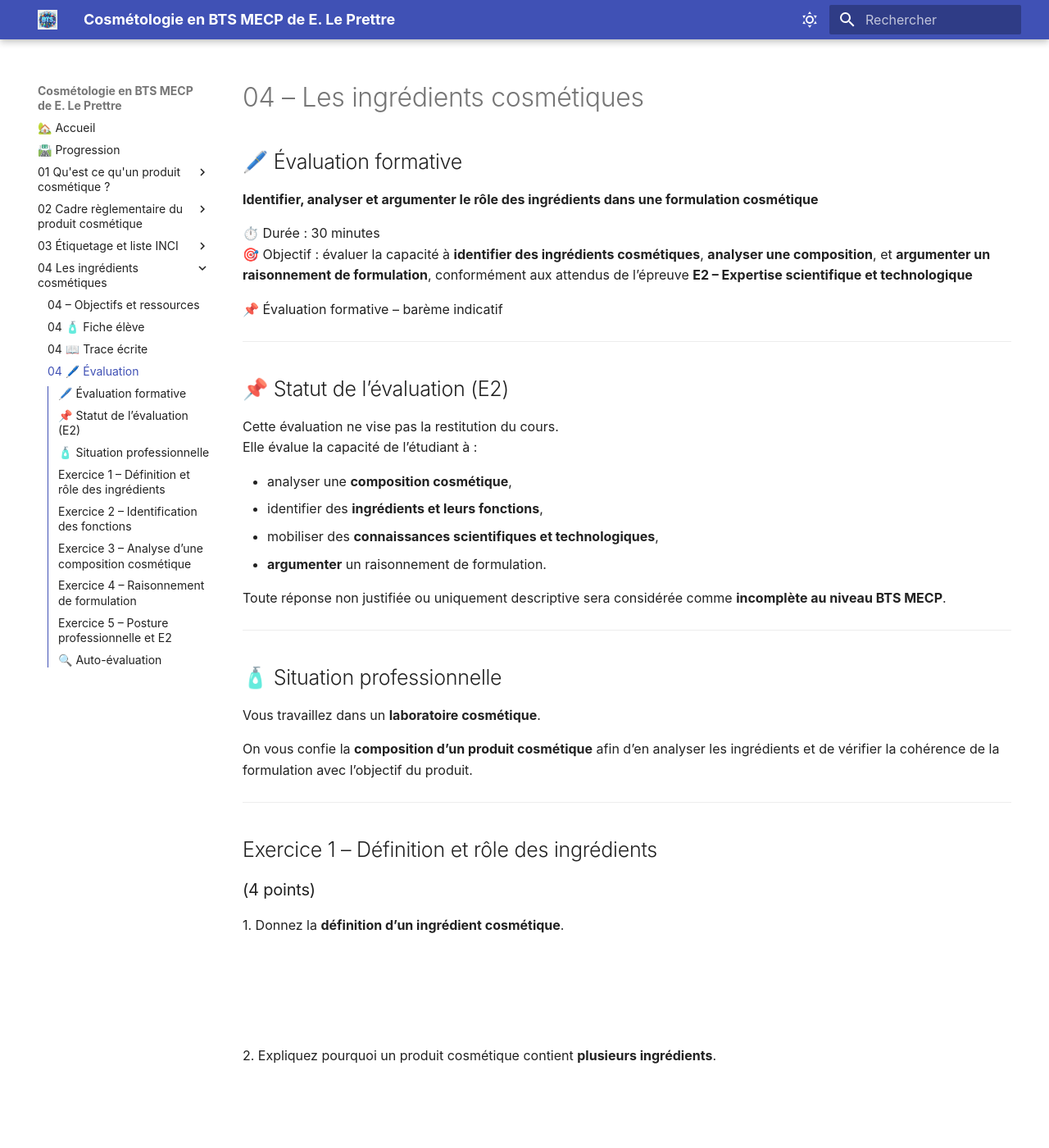
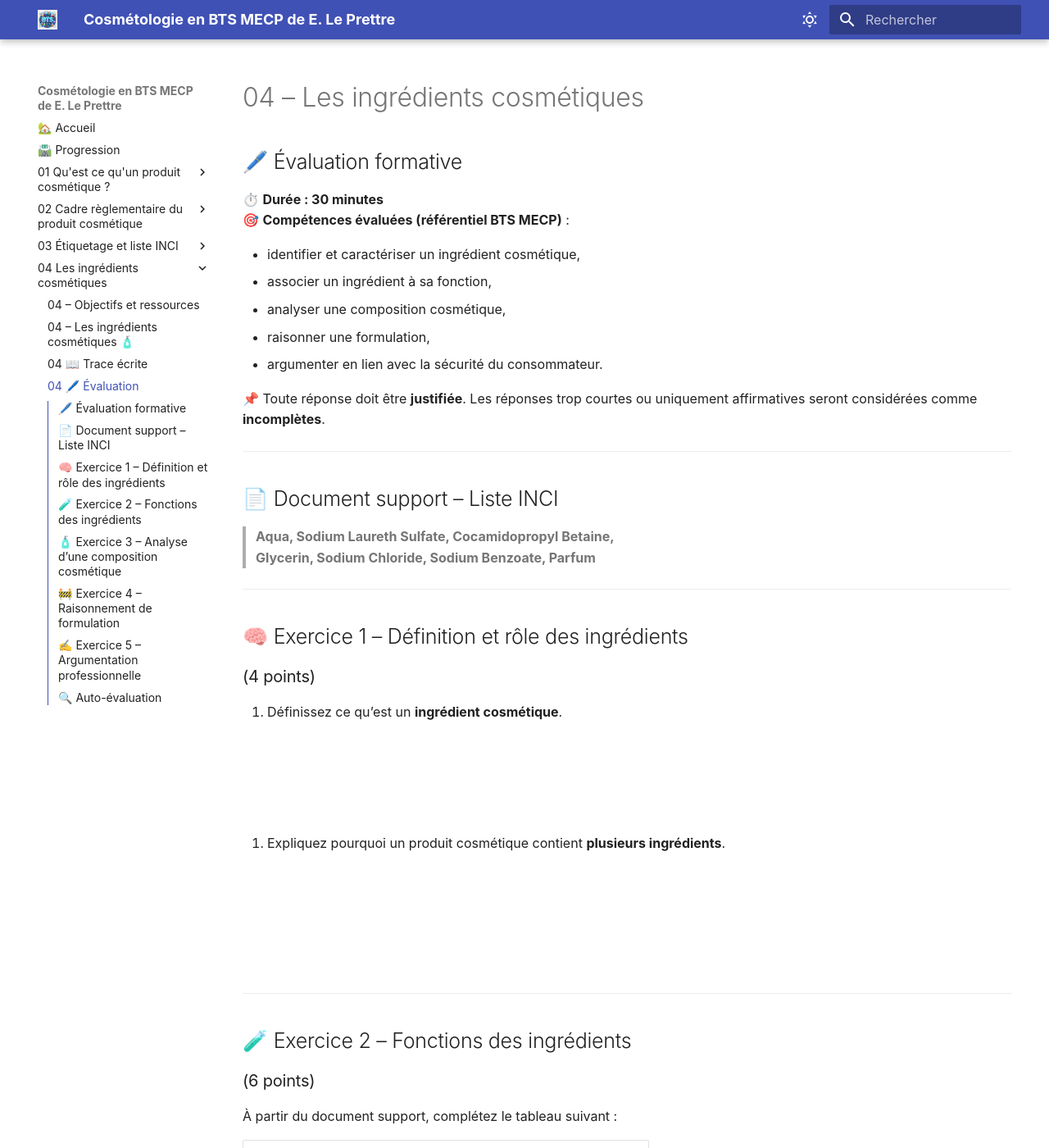
Before and after one commit to E-LePrettre/bts-mecp-cosmetologie, an MkDocs documentation site: the page built from docs/04_chapitre/04c_evaluation.md, in a window 1280 px wide and 1400 px high. Shown: the whole window at 82% size. Built offline with MkDocs 1.6.1 and Material for MkDocs 9.7.7, drawn with Linux system fonts in a browser that asks for light colours; some of the changed text lies outside the part shown.

Commit message:
03 et 04

```diff
--- a/docs/03_chapitre/03a_fiche_eleve.md
+++ b/docs/03_chapitre/03a_fiche_eleve.md
@@ -1,14 +1,11 @@
----
-author: ELP
-title: 03 🧴 Fiche élève
----
-
-# 03 – Étiquetage des produits cosmétiques et liste INCI 🧴 Fiche élève
+# 03 – Étiquetage des produits cosmétiques et liste INCI 🧴
+## Fiche élève
 
 **Informations obligatoires – Lecture experte d’un produit cosmétique**
 
 > En BTS MECP, l’étiquetage n’est pas une simple information commerciale :
-> il constitue un **outil réglementaire essentiel** pour la sécurité du consommateur  et un **support d’analyse privilégié à l’épreuve E2 – Expertise scientifique et technologique**.
+> il constitue un **outil réglementaire essentiel** pour la sécurité du consommateur
+> et un **support d’analyse privilégié à l’épreuve E2 – Expertise scientifique et technologique**.
 
 ---
 
@@ -45,17 +42,17 @@ Produits proposés (réels ou photographies) :
 
 Pour **un produit**, observez attentivement l’emballage.
 
-1\. Notez toutes les **informations visibles** sur le produit :
+1. Notez toutes les **informations visibles** sur le produit :
 
 <br><br><br><br><br><br>
 
-2\. Classez ces informations en trois catégories :
+2. Classez ces informations en trois catégories :
 
 | Informations | À votre avis |
 |-------------|--------------|
-| | ☐ obligatoire |
-| | ☐ facultative |
-| | ☐ commerciale |
+|             | ☐ obligatoire |
+|             | ☐ facultative |
+|             | ☐ commerciale |
 
 Justifiez brièvement votre classement.
 
@@ -65,11 +62,11 @@ Justifiez brièvement votre classement.
 
 ## 📘 Travail 2 – Rôle de l’étiquetage cosmétique
 
-1\. Selon vous, pourquoi l’étiquetage d’un produit cosmétique est-il **réglementé** ?
+1. Selon vous, pourquoi l’étiquetage d’un produit cosmétique est-il **réglementé** ?
 
 <br><br><br><br><br><br>
 
-2\. Complétez la phrase suivante :
+2. Complétez la phrase suivante :
 
 > L’étiquetage d’un produit cosmétique permet principalement de
 > ☐ promouvoir le produit
@@ -85,11 +82,11 @@ Justifiez votre réponse.
 
 À partir de vos observations et de vos connaissances :
 
-1\. Citez **quatre informations obligatoires** devant figurer sur un produit cosmétique.
+1. Citez **quatre informations obligatoires** devant figurer sur un produit cosmétique.
 
 <br><br><br><br><br><br>
 
-2\. Expliquez pourquoi l’absence d’une information obligatoire peut poser un **problème de sécurité**.
+2. Expliquez pourquoi l’absence d’une information obligatoire peut poser un **problème de sécurité**.
 
 <br><br><br><br><br><br>
 
@@ -99,15 +96,15 @@ Justifiez votre réponse.
 
 On rappelle que la **liste INCI** correspond à la liste des ingrédients d’un produit cosmétique.
 
-1\. Où se situe la liste INCI sur un produit cosmétique ?
+1. Où se situe la liste INCI sur un produit cosmétique ?
 
 <br><br><br><br><br><br>
 
-2\. Expliquez comment sont classés les ingrédients dans une liste INCI.
+2. Expliquez comment sont classés les ingrédients dans une liste INCI.
 
 <br><br><br><br><br><br>
 
-3\. Que peut-on déduire de la position d’un ingrédient en début de liste ?
+3. Que peut-on déduire de la position d’un ingrédient en début de liste ?
 
 <br><br><br><br><br><br>
 
@@ -119,14 +116,14 @@ Un produit cosmétique est commercialisé :
 - sans **numéro de lot**,
 - ou sans **fonction clairement indiquée**.
 
-1\. Le produit est-il conforme à la réglementation ?
+1. Le produit est-il conforme à la réglementation ?
 ☐ oui  ☐ non
 
-2\. Justifiez votre réponse à l’aide d’un **raisonnement réglementaire**.
+2. Justifiez votre réponse à l’aide d’un **raisonnement réglementaire**.
 
 <br><br><br><br><br><br>
 
-3\. Qui est **responsable** de cette non-conformité ?
+3. Qui est **responsable** de cette non-conformité ?
 
 <br><br><br><br><br><br>
 
@@ -163,10 +160,105 @@ Rédigez une **réponse argumentée** (4 à 5 lignes) expliquant :
 
 ---
 
+
+
+
+
+
+
+
+## 📎 Documents supports (annexes)
+
+Les documents suivants sont à utiliser pour l’ensemble des activités de cette fiche.
+
+### 📄 Document 1 – Étiquette complète d’un produit cosmétique (conforme)
+
+![Image](https://sisneo.com/wp-content/uploads/2022/07/ingredientes-inci-cosmetico-min.jpg)
+
+
+
+![Image](https://cdn.shopify.com/s/files/1/0265/2294/3542/files/Article019_IMG4.jpg?v=1662664985)
+
+
+
+![Image](https://www.paulaschoice.com/on/demandware.static/-/Library-Sites-paulachoice/default/dwbfe443a0/_resources/www/paulaschoice/_system/objectImage/us_230221_expert-advice_how-to-read-ingredient-labels.webp)
+
+
+
+![Image](https://cdn.prod.website-files.com/66ab4f6675d4c65b05c9fbb2/66ba080d4260d98dd1318f3f_647a333590e2106e58bd681d_A-Neutrogena-sunscreen-lotion-label.png)
+
+*(Images utilisées à des fins pédagogiques)*
+
+- Nom du produit
+- Fonction clairement indiquée
+- Contenance
+- Numéro de lot
+- PAO ou DDM selon le cas
+- Personne responsable
+- Liste INCI
+
+
+
+
+
+
+
+
+
+
+
+---
+
+
+
+### 📄 Document 2 – Exemple de liste INCI exploitable
+
+> Aqua, Glycerin, Sodium Laureth Sulfate, Cocamidopropyl Betaine,
+> Sodium Chloride, Citric Acid, Sodium Benzoate, Parfum, Linalool
+
+
+
+---
+
+### 📄 Document 3 – Étiquette non conforme (analyse critique)
+
+Produit présentant :
+- absence de numéro de lot,
+- absence de fonction clairement indiquée.
+
+![Image](https://www.checkfresh.com/layout/help/coty-4d.jpg)
+
+![Image](https://www.bluelabelpackaging.com/wp-content/uploads/2018/07/Blue-Label-Packaging-Blog-Images-Horizontal.jpg)
+
+![Image](https://img.avery.com/f_auto%2Cc_scale%2Cw_700/web/blog/blog-hbcompliant-labeling-infographic)
+
+
+
+
+
+
+
+---
+
+### 📄 Document 4 – Tableau de synthèse
+
+| Information          | Obligatoire | Rôle                    |
+|---------------------|-------------|-------------------------|
+| Nom du produit       | ☐           | Identification          |
+| Fonction             | ☐           | Usage clair             |
+| Liste INCI           | ☐           | Sécurité / transparence |
+| Numéro de lot        | ☐           | Traçabilité             |
+| PAO / DDM            | ☐           | Sécurité                |
+| Personne responsable | ☐           | Responsabilité légale   |
+
+
+
+
+---
+
 ## 🔗 Pour la suite…
 
 Les notions abordées dans cette séance seront mobilisées pour :
-
 - l’étude de la **composition des produits cosmétiques**,
 - l’analyse des **ingrédients**,
 - la **formulation en laboratoire**,
--- a/docs/03_chapitre/03c_evaluation.md
+++ b/docs/03_chapitre/03c_evaluation.md
@@ -1,135 +1,174 @@
 ---
 author: ELP
-title: 03 🖊️ Évaluation
+title: 03 🖊️ Évaluation formative – Étiquetage et liste INCI
 ---
 
 # 03 – Étiquetage des produits cosmétiques et liste INCI
-## 🖊️ Évaluation formative
+## 🖊️ Évaluation formative (E2 – BTS MECP)
 
 **Identifier, analyser et argumenter la conformité d’un étiquetage cosmétique**
 
 ⏱️ **Durée : 30 minutes**
-🎯 **Objectif :** évaluer la capacité à **analyser un étiquetage**, **identifier des informations obligatoires**, et **argumenter une conformité ou une non-conformité**,   conformément aux attendus de l’épreuve **E2 – Expertise scientifique et technologique**
+🎯 **Objectif :** évaluer la capacité à :
 
-📌 **Évaluation formative – barème indicatif**
+- analyser un **document professionnel réel**,
+- identifier des **informations obligatoires**,
+- repérer une **non-conformité réglementaire**,
+- **argumenter** une décision comme attendu à l’épreuve **E2 – Expertise scientifique et technologique**.
 
----
-
-## 📌 Statut de l’évaluation (E2)
-
-Cette évaluation ne vise pas la restitution du cours.
-Elle évalue la capacité de l’étudiant à :
-
-- analyser un **document professionnel** (étiquetage),
-- mobiliser des **connaissances réglementaires**,
-- identifier une **information obligatoire manquante ou incorrecte**,
-- **argumenter** une situation de conformité ou de non-conformité,
-- adopter une **posture professionnelle d’expertise**, attendue en BTS MECP.
-
-Toute réponse non justifiée ou uniquement affirmative sera considérée comme **incomplète**.
+📌 Toute réponse **non justifiée** ou uniquement affirmative sera considérée comme **incomplète**.
 
 ---
 
 ## 🧴 Situation professionnelle
 
-Vous travaillez dans un **laboratoire cosmétique / service qualité**.
+Vous travaillez dans un **service qualité d’un laboratoire cosmétique**.
 
-Un produit cosmétique est sur le point d’être commercialisé.
-Avant sa mise sur le marché, vous devez vérifier si son **étiquetage est conforme à la réglementation**.
+Plusieurs produits sont analysés avant leur mise sur le marché.
+Vous devez vérifier la **conformité de leur étiquetage** au regard de la réglementation cosmétique.
 
 ---
 
-## Exercice 1 – Rôle de l’étiquetage
-### (4 points)
+## 📄 Documents supports (à utiliser pour toute l’évaluation)
 
-1\. Expliquez le **rôle principal de l’étiquetage** d’un produit cosmétique.
+### 🧴 Document A – Crème visage (étiquetage conforme)
 
-<br>
-<br>
-<br>
-<br>
-<br>
+- Fonction : hydratation de la peau
+- Contenance : 50 mL
+- PAO : 12M
+- Numéro de lot : CV2412
+- Personne responsable : indiquée
 
-2\. Citez **deux objectifs réglementaires** de l’étiquetage cosmétique.
-
-<br>
-<br>
-<br>
-<br>
+**Liste INCI :**
+Aqua, Glycerin, Caprylic/Capric Triglyceride, Cetearyl Alcohol,
+Glyceryl Stearate, Sodium Hyaluronate, Tocopherol, Phenoxyethanol, Parfum
 
 ---
 
-## Exercice 2 – Informations obligatoires
-### (6 points)
+### 🧴 Document B – Shampooing (non-conformité partielle)
 
-1\. Citez **quatre informations obligatoires** devant figurer sur l’étiquetage d’un produit cosmétique.
+- Fonction : nettoyage des cheveux
+- Contenance : 250 mL
+- PAO : 12M
+- Numéro de lot : ❌ absent
+- Personne responsable : indiquée
 
-<br>
-<br>
-<br>
-<br>
-<br>
-
-2\. Expliquez pourquoi l’absence d’une information obligatoire peut poser un **problème de sécurité** pour le consommateur.
-
-<br>
-<br>
-<br>
-<br>
-<br>
+**Liste INCI :**
+Aqua, Sodium Laureth Sulfate, Cocamidopropyl Betaine,
+Sodium Chloride, Citric Acid, Sodium Benzoate, Parfum
 
 ---
 
-## Exercice 3 – Analyse d’une situation d’étiquetage
-### (6 points)
+### ☀️ Document C – Lait solaire SPF 30
 
-Un produit cosmétique est commercialisé avec les informations suivantes :
-- nom du produit,
-- arguments marketing,
-- liste INCI,
-- date de durabilité minimale.
+- Fonction : protection contre les UV
+- Contenance : 200 mL
+- PAO : 12M
+- Numéro de lot : LS3024
+- Personne responsable : indiquée
 
-1\. Ce produit est-il **conforme à la réglementation** ?
-
-☐ Oui  ☐ Non
-
-2\. Justifiez votre réponse à l’aide d’un **raisonnement réglementaire**.
-
-<br>
-<br>
-<br>
-<br>
-<br>
-
-3\. Indiquez **une information obligatoire manquante**.
-
-<br>
-<br>
-<br>
-<br>
+**Liste INCI (extrait) :**
+Aqua, Ethylhexyl Methoxycinnamate, Butyl Methoxydibenzoylmethane,
+Octocrylene, Glycerin, Parfum, Limonene
 
 ---
 
-## Exercice 4 – Liste INCI et interprétation
-### (attendus BTS / E2) (4 points)
+### 🌸 Document D – Eau de toilette
 
-1\. Expliquez ce qu’est la **liste INCI**.
+- Fonction : parfumer la peau
+- Contenance : 100 mL
+- Numéro de lot : PDT778
+- PAO : absente
 
-<br>
-<br>
-<br>
-<br>
-
-2\. Que signifie le fait qu’un ingrédient figure en **début de liste INCI** ?
-
-<br>
-<br>
-<br>
-<br>
+**Liste INCI :**
+Alcohol Denat., Parfum, Aqua, Limonene, Linalool, Citronellol
 
 ---
 
-## Exercice 5 – Argumentation type E2
+### 🧼 Document E – Gel hydroalcoolique
+
+- Allégation : « élimine 99,9 % des bactéries »
+- Fonction revendiquée : désinfection des mains
+- Liste INCI : présente
+- PAO / DDM : présente
+
+---
+
+## 🧠 Exercice 1 – Rôle de l’étiquetage
+### (4 points)
+
+1. Expliquez le **rôle principal de l’étiquetage** d’un produit cosmétique.
+
+<br><br><br><br><br>
+
+2. Citez **deux objectifs réglementaires** de l’étiquetage cosmétique.
+
+<br><br><br><br>
+
+---
+
+## 🏷️ Exercice 2 – Informations obligatoires
+### (6 points)
+
+1. À l’aide des documents A et B, citez **quatre informations obligatoires** devant figurer sur un produit cosmétique.
+
+<br><br><br><br><br>
+
+2. Expliquez en quoi l’absence d’une information obligatoire peut poser un **problème de sécurité ou de traçabilité**.
+
+<br><br><br><br><br>
+
+---
+
+## 🔍 Exercice 3 – Analyse de conformité
+### (6 points)
+
+À partir du **document B (shampooing)** :
+
+1. Le produit est-il **conforme à la réglementation** ?
+☐ Oui  ☐ Non
+
+2. Identifiez **une information obligatoire manquante**.
+
+<br><br><br><br>
+
+3. Justifiez votre réponse par un **raisonnement réglementaire argumenté**.
+
+<br><br><br><br><br>
+
+---
+
+## 🧪 Exercice 4 – Liste INCI et interprétation
+### (4 points)
+
+1. Expliquez ce qu’est une **liste INCI**.
+
+<br><br><br><br>
+
+2. À partir du **document C**, expliquez ce que signifie la présence d’un ingrédient **en début de liste INCI**.
+
+<br><br><br><br>
+
+---
+
+## 🚧 Exercice 5 – Analyse experte d’un cas particulier
+### (attendus E2) (4 points)
+
+À partir du **document E (gel hydroalcoolique)** :
+
+1. Ce produit relève-t-il clairement de la **réglementation cosmétique** ?
+☐ Oui  ☐ Non  ☐ À discuter
+
+2. Argumentez votre réponse en mobilisant :
+- la fonction revendiquée,
+- la notion de **produit frontière**,
+- le rôle de l’étiquetage.
+
+<br><br><br><br><br><br>
+
+---
+
+## ✍️ Exercice 6 – Argumentation type E2
 ### (2 points)
 
 Un consommateur affirme :
@@ -140,21 +179,16 @@ Expliquez en **4 à 5 lignes** pourquoi cette affirmation est **incorrecte**, en
 - le rôle de la liste INCI,
 - le lien avec la sécurité du consommateur.
 
-<br>
-<br>
-<br>
-<br>
-<br>
-<br>
+<br><br><br><br><br><br>
 
 ---
 
-## 🔍 Auto-évaluation
+## 🔍 Auto-évaluation (non notée)
 
 Cochez ce qui vous correspond :
 
-☐ Je sais identifier les informations obligatoires d’un étiquetage
+☐ Je sais identifier les informations obligatoires
+☐ Je sais repérer une non-conformité d’étiquetage
 ☐ Je comprends le rôle de la liste INCI
-☐ Je sais repérer une non-conformité d’étiquetage
 ☐ Je sais argumenter une analyse réglementaire
 ☐ Je dois encore progresser dans la justification écrite
--- a/docs/04_chapitre/04c_evaluation.md
+++ b/docs/04_chapitre/04c_evaluation.md
@@ -6,137 +6,107 @@ title: 04 🖊️ Évaluation
 # 04 – Les ingrédients cosmétiques
 ## 🖊️ Évaluation formative
 
-**Identifier, analyser et argumenter le rôle des ingrédients dans une formulation cosmétique**
 
-⏱️ Durée : 30 minutes
-🎯 Objectif : évaluer la capacité à **identifier des ingrédients cosmétiques**,  **analyser une composition**, et **argumenter un raisonnement de formulation**, conformément aux attendus de l’épreuve **E2 – Expertise scientifique et technologique**
 
-📌 Évaluation formative – barème indicatif
+⏱️ **Durée : 30 minutes**
+🎯 **Compétences évaluées (référentiel BTS MECP)** :
+
+- identifier et caractériser un ingrédient cosmétique,
+- associer un ingrédient à sa fonction,
+- analyser une composition cosmétique,
+- raisonner une formulation,
+- argumenter en lien avec la sécurité du consommateur.
+
+📌 Toute réponse doit être **justifiée**. Les réponses trop courtes ou uniquement affirmatives seront considérées comme **incomplètes**.
 
 ---
 
-## 📌 Statut de l’évaluation (E2)
+## 📄 Document support – Liste INCI
 
-Cette évaluation ne vise pas la restitution du cours.
-Elle évalue la capacité de l’étudiant à :
-
-- analyser une **composition cosmétique**,
-- identifier des **ingrédients et leurs fonctions**,
-- mobiliser des **connaissances scientifiques et technologiques**,
-- **argumenter** un raisonnement de formulation.
-
-Toute réponse non justifiée ou uniquement descriptive sera considérée comme **incomplète au niveau BTS MECP**.
+> **Aqua, Sodium Laureth Sulfate, Cocamidopropyl Betaine,
+Glycerin, Sodium Chloride, Sodium Benzoate, Parfum**
 
 ---
 
-## 🧴 Situation professionnelle
+## 🧠 Exercice 1 – Définition et rôle des ingrédients
+### (4 points)
 
-Vous travaillez dans un **laboratoire cosmétique**.
+1. Définissez ce qu’est un **ingrédient cosmétique**.
 
-On vous confie la **composition d’un produit cosmétique** afin d’en analyser les ingrédients et de vérifier la cohérence de la formulation avec l’objectif du produit.
+<br><br><br><br>
+
+2. Expliquez pourquoi un produit cosmétique contient **plusieurs ingrédients**.
+
+<br><br><br><br><br>
 
 ---
 
-## Exercice 1 – Définition et rôle des ingrédients
-### (4 points)
+## 🧪 Exercice 2 – Fonctions des ingrédients
+### (6 points)
 
-1\. Donnez la **définition d’un ingrédient cosmétique**.
+À partir du document support, complétez le tableau suivant :
+
+| Ingrédient | Famille fonctionnelle | Fonction principale |
+|-----------|----------------------|---------------------|
+| Aqua | | |
+| Sodium Laureth Sulfate | | |
+| Cocamidopropyl Betaine | | |
+| Glycerin | | |
+| Sodium Benzoate | | |
 
 <br>
-<br>
-<br>
-<br>
 
-2\. Expliquez pourquoi un produit cosmétique contient **plusieurs ingrédients**.
+Expliquez pourquoi le **choix des ingrédients** est essentiel dans une formulation cosmétique.
 
-<br>
-<br>
-<br>
-<br>
+<br><br><br><br><br>
 
 ---
 
-## Exercice 2 – Identification des fonctions
-### (4 points)
+## 🧴 Exercice 3 – Analyse d’une composition cosmétique
+### (6 points)
 
-Associez chaque ingrédient à sa **fonction principale**.
+1. Identifiez les **grandes familles d’ingrédients** présentes dans la liste INCI.
 
-| Ingrédient | Fonction |
-|-----------|----------|
-| Eau | |
-| Tensioactif | |
-| Conservateur | |
-| Corps gras | |
+<br><br><br><br><br>
 
-<br>
-<br>
+2. Expliquez le **rôle global de cette formulation** (type de produit, usage attendu).
+
+<br><br><br><br><br>
 
 ---
 
-## Exercice 3 – Analyse d’une composition cosmétique
-### (6 points)
+## 🚧 Exercice 4 – Raisonnement de formulation
+### (4 points)
 
-On vous donne la liste INCI simplifiée suivante :
+Un laboratoire souhaite formuler un **gel douche doux pour peaux sensibles**.
 
-> *Aqua – Sodium Laureth Sulfate – Glycerin – Cocamidopropyl Betaine – Sodium Benzoate – Parfum*
+1. Citez **trois familles d’ingrédients indispensables** à ce produit.
 
-1\. Identifiez **trois familles d’ingrédients** présentes dans cette composition.
+<br><br><br><br><br>
 
-<br>
-<br>
-<br>
-<br>
+2. Expliquez pourquoi certains ingrédients doivent être **choisis avec précaution** au regard de la **sécurité du consommateur**.
 
-2\. Expliquez le **rôle global de cette formulation**.
-
-<br>
-<br>
-<br>
-<br>
+<br><br><br><br><br>
 
 ---
 
-## Exercice 4 – Raisonnement de formulation
-### (attendus BTS / E2) (4 points)
+## ✍️ Exercice 5 – Argumentation professionnelle
+### (attendus E2) (4 points)
 
-Un laboratoire souhaite formuler un **gel douche doux pour peaux sensibles**.
+Un consommateur affirme :
 
-1\. Citez **deux familles d’ingrédients indispensables** à cette formulation.
+> *« Plus un produit contient d’ingrédients, plus il est dangereux. »*
 
-<br>
-<br>
-<br>
+1. Cette affirmation est-elle correcte ?
+☐ oui  ☐ non
 
-2\. Expliquez pourquoi le choix des ingrédients est **important pour la sécurité du consommateur**.
+2. Rédigez une **argumentation structurée (4 à 5 lignes)** expliquant :
+- le rôle des ingrédients dans une formulation,
+- l’intérêt de leur association,
+- le lien avec la sécurité du produit cosmétique.
 
-Rédigez une réponse argumentée (4 à 6 lignes).
+<br><br><br><br><br><br>
 
-<br>
-<br>
-<br>
-<br>
-<br>
-<br>
-
----
-
-## Exercice 5 – Posture professionnelle et E2
-### (2 points)
-
-Un étudiant écrit simplement :
-
-> *« Cet ingrédient sert à nettoyer. »*
-
-1\. Cette réponse est-elle suffisante pour un **niveau BTS MECP** et pour l’épreuve **E2** ?
-
-☐ Oui  ☐ Non
-
-2\. Citez **deux éléments attendus** dans une réponse conforme aux attendus de l’épreuve **E2**.
-
-<br>
-<br>
-<br>
-<br>
 
 ---
 
```
Also changed, not shown: docs/04_chapitre/04a_fiche_eleve.md (+68 -52 lines), 4 other files.
